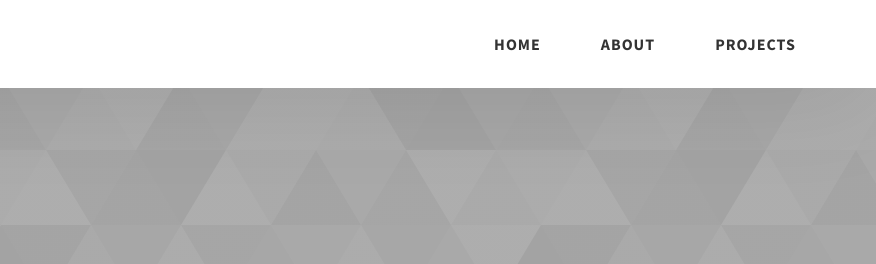
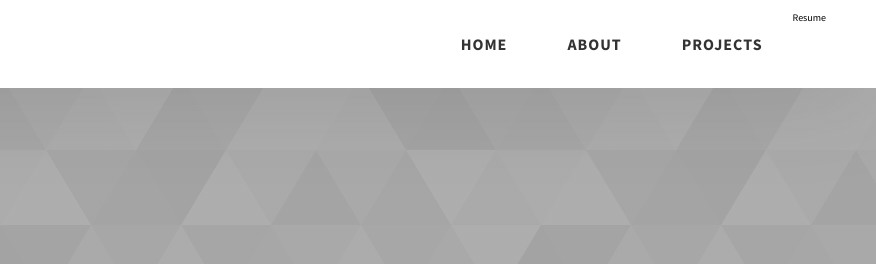
Before and after one commit to jerameee/jeremy-dopefolio, a website: page index.html in a window 1280 px wide. Shown: the top 264 px of the page, 404-1280 px from the left. Drawn offline with Linux system fonts and the light colour scheme.

Commit message:
Added downloadable resume link to nav menu

```diff
--- a/index.html
+++ b/index.html
@@ -5,7 +5,7 @@
   <meta charset="UTF-8" />
   <meta name="viewport" content="width=device-width, initial-scale=1.0" />
   <meta http-equiv="X-UA-Compatible" content="ie=edge" />
-  <title>Dopefolio</title>
+  <title>Jeremy Jones</title>
   <meta name="description" content="Portfolio Template for Developer" />
 
   <link rel="stylesheet" href="css/style.css" />
@@ -36,9 +36,9 @@
           <li class="header__link-wrapper">
             <a href="./index.html#projects" class="header__link">Projects </a>
           </li>
-          <!--<li class="header__link-wrapper">
-            <a href="./index.html#contact" class="header__link"> Case Studies </a>
-          </li>-->
+          <li class="header__link-wrapper">
+            <a target="_blank" href="https://drive.google.com/file/d/1qv_r45IvDc7j19udI4OAKR83KHV8G72f/view?usp=sharing"> Resume </a>
+          </li>
         </ul>
         <div class="header__main-ham-menu-cont">
           <img src="./assets/svg/ham-menu.svg" alt="hamburger menu" class="header__main-ham-menu" />
@@ -63,7 +63,7 @@
           </li>
 
           <li class="header__sm-menu-link">
-            <a href="./index.html#contact"> Contact </a>
+            <a target="_blank" href="https://drive.google.com/file/d/1qv_r45IvDc7j19udI4OAKR83KHV8G72f/view?usp=sharing"> Resume </a>
           </li>
         </ul>
       </div>
```
Also changed, not shown: lockbox.html (+2 -2 lines), pocketsearch.html (+2 -2 lines), reqmap.html (+2 -2 lines).
